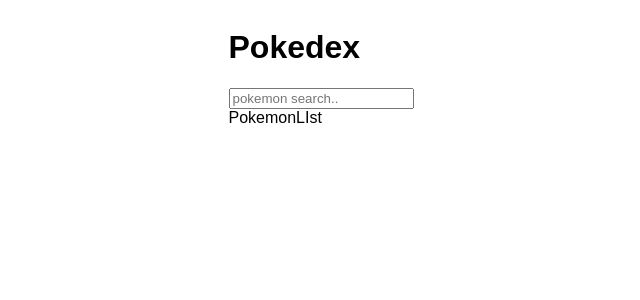
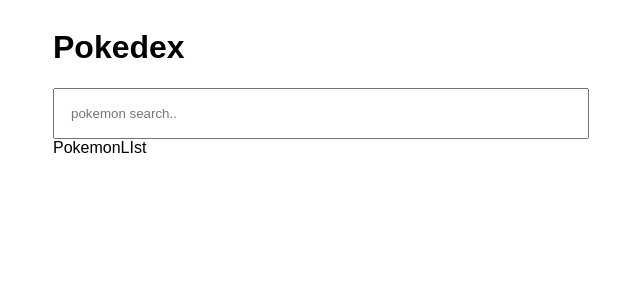
Before and after one commit to chandra-12-sinha/pocketdesk, a React (Vite) app: page / in a window 1280 px wide. Shown: the top 300 px of the page, without its empty margins (327-967 px from the left). Built offline with nearby package versions, Linux system fonts and the light colour scheme; no server answers; a web font is replaced by a local one.

Commit message:
search file and search css

```diff
--- a/src/Components/Search/Search.css
+++ b/src/Components/Search/Search.css
@@ -4,8 +4,12 @@
 
 
 }
-.search{
+/* .search{
     padding: 1rem;
     width: 609px ;
     font-family:"MuseoModerno", sans-serif; ;
-}
+} */
+ #pokemon-name-search{
+    padding: 1rem;
+    width: 500px;
+ }
--- a/src/Components/Search/Search.jsx
+++ b/src/Components/Search/Search.jsx
@@ -3,7 +3,7 @@
 function Search() {
   return (
     <div className='search-wrapper'>
-      <input type="text" placeholder='pokemon search..' />
+      <input id='pokemon-name-search' type="text" placeholder='pokemon search..' />
     </div>
   )
 }
```
